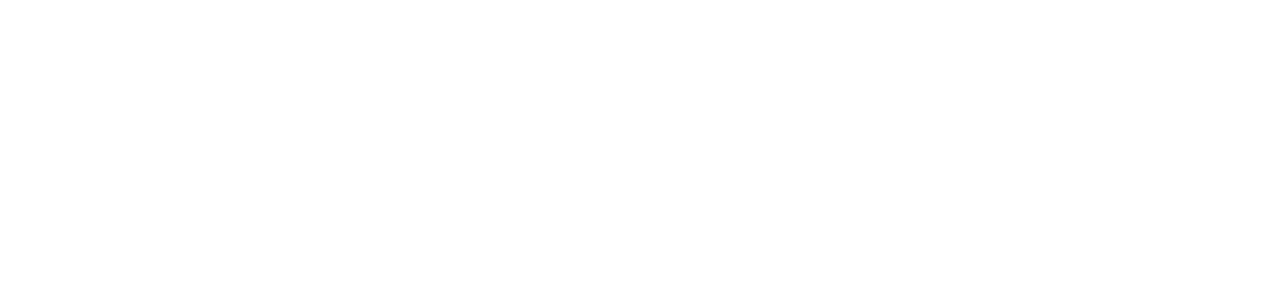
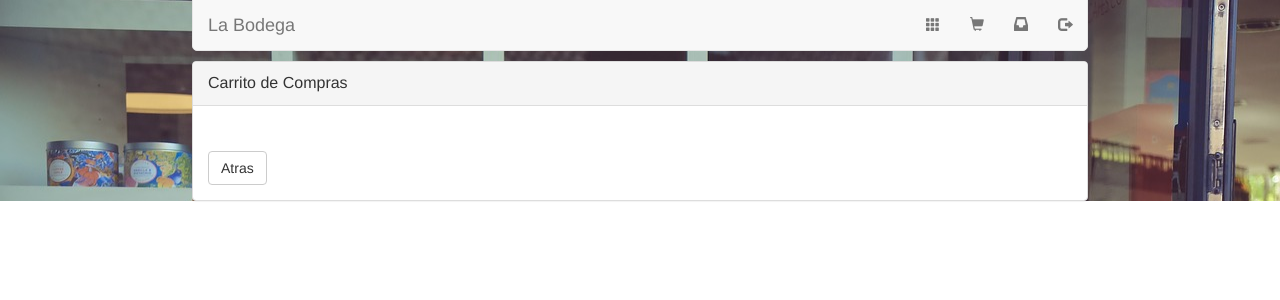
Before and after one commit to gtorres04/TiendaVirtualAngularCLI, an Angular app: page /pedidos in a window 1280 px wide. Before the commit this address led to /. Shown: the top 300 px of the page. Built offline with nearby package versions, Linux system fonts and the light colour scheme.

Commit message:
Se esta desarrollando el componete de pedidos

```diff
--- a/src/app/app-routing.component.ts
+++ b/src/app/app-routing.component.ts
@@ -3,11 +3,13 @@
 import {LoginComponent} from "./component/login/login.component";
 import { CatalogoProductosComponent } from "./component/catalogo-productos/catalogo-productos.component";
 import { DetalleProductoComponent } from "./component/detalle-producto/detalle-producto.component";
+import { PedidosComponent } from "./component/pedidos/pedidos.component";
 
 const routes: Routes = [
     {path: '', component: LoginComponent},
     {path: 'catalogo-productos', component: CatalogoProductosComponent},
-    {path: 'catalogo-productos/detalle-producto/:id', component: DetalleProductoComponent}
+    {path: 'catalogo-productos/detalle-producto/:id', component: DetalleProductoComponent},
+    {path: 'pedidos', component: PedidosComponent}
 ];
 
 @NgModule({
--- a/src/app/app.module.ts
+++ b/src/app/app.module.ts
@@ -12,6 +12,7 @@
 import { ItemProductoComponent } from './component/item-producto/item-producto.component';
 import { ProductosService } from './service/productos.service';
 import { DetalleProductoComponent } from './component/detalle-producto/detalle-producto.component';
+import { PedidosComponent } from './component/pedidos/pedidos.component';
 
 @NgModule({
   declarations: [
@@ -20,7 +21,8 @@
     MenuPrincipalComponent,
     CatalogoProductosComponent,
     ItemProductoComponent,
-    DetalleProductoComponent
+    DetalleProductoComponent,
+    PedidosComponent
   ],
   imports: [
     BrowserModule,
--- a/src/app/component/catalogo-productos/catalogo-productos.component.ts
+++ b/src/app/component/catalogo-productos/catalogo-productos.component.ts
@@ -40,6 +40,7 @@
     this.productoAAgregar.id = productoRecibido.id;
     this.productoAAgregar.nombre = productoRecibido.nombre;
     this.productoAAgregar.precio = productoRecibido.precio;
+    this.productoAAgregar.imagen = productoRecibido.imagen;
     this.productoAAgregar.unidadesDisponibles = productoRecibido.unidadesDisponibles;
     this.productoAAgregar.cantidadAComprar = event.cantidad;
     this.productosService.agregarProductoAlCarrito(this.productoAAgregar);
--- a/src/app/component/detalle-producto/detalle-producto.component.css
+++ b/src/app/component/detalle-producto/detalle-producto.component.css
@@ -1,13 +1,3 @@
-.container-info{
-    display: flex;
-    display: -webkit-flex;
-    flex-flow: row;
-    flex-wrap: wrap;
-}
-.container-info > *{
-    width: 47%;
-    margin: 10px;
-}
 img{
     width: 100%;
     border: 1px solid #dadaf3;
--- a/src/app/component/menu-principal/menu-principal.component.html
+++ b/src/app/component/menu-principal/menu-principal.component.html
@@ -17,7 +17,7 @@
   <div class="collapse navbar-collapse navbar-ex1-collapse">
      <ul class="nav navbar-nav navbar-right">
       <li><a href="#"><span class="glyphicon glyphicon-th"></span></a></li>
-      <li><a href="#"><span class="glyphicon glyphicon-shopping-cart"></span><span class="badge" *ngIf="cantidadAgregados!=0">{{cantidadAgregados}}</span></a></li>
+      <li><a href="javascript:;" routerLink="/pedidos"><span class="glyphicon glyphicon-shopping-cart"></span><span class="badge" *ngIf="cantidadAgregados!=0">{{cantidadAgregados}}</span></a></li>
       <li><a href="#"><span class="glyphicon glyphicon-inbox"></span></a></li>
       <li><a href="javascript:;" routerLink="/"><span class="glyphicon glyphicon-log-out"></span></a></li>
     </ul>
--- /dev/null
+++ b/src/app/component/pedidos/pedidos.component.css
@@ -0,0 +1,3 @@
+.imagen-pedidos{
+    width: 80px;
+}
--- /dev/null
+++ b/src/app/component/pedidos/pedidos.component.html
@@ -0,0 +1,28 @@
+<div class="imagen-fondo-principal">
+  <app-menu-principal></app-menu-principal>
+  <div class="panel-detalle-producto panel panel-default">
+    <div class="panel-heading">
+      <span class="panel-title">Carrito de Compras</span>
+    </div>
+    <div class="panel-body">
+      <div class="container-info">
+        <div class="lista-pedidos">
+          <ul class="media-list">
+            <li class="media" *ngFor="let producto of productosEnCarrito">
+              <a class="pull-left" href="#">
+                <img class="media-object imagen-pedidos" src="./assets/img/{{producto.imagen}}" alt="{{producto.nombre}}">
+              </a>
+              <div class="media-body">
+                <h4 class="media-heading">{{producto.nombre}}</h4>
+              </div>
+            </li>
+          </ul>
+        </div>
+        <div class="total-pedido">
+
+        </div>
+      </div>
+      <a href="javascript:;" (click)="goBack()" class="boton-volver btn btn-default">Atras</a>
+    </div>
+  </div>
+</div>
--- /dev/null
+++ b/src/app/component/pedidos/pedidos.component.ts
@@ -0,0 +1,24 @@
+import { Component, OnInit } from '@angular/core';
+import { Producto } from '../../domain/producto';
+import { ProductosService } from '../../service/productos.service';
+import { Location } from '@angular/common';
+
+@Component({
+  selector: 'app-pedidos',
+  templateUrl: './pedidos.component.html',
+  styleUrls: ['./pedidos.component.css']
+})
+export class PedidosComponent implements OnInit {
+
+  productosEnCarrito:Producto[];
+
+  constructor(private productosService:ProductosService,private location: Location,) { }
+
+  ngOnInit() {
+    this.productosEnCarrito = this.productosService.getProductosAgregadosAlCarrito();
+  }
+
+  goBack(): void {
+      this.location.back();
+  }
+}
--- a/src/styles.css
+++ b/src/styles.css
@@ -11,3 +11,13 @@
     background-image: url('./assets/img/main-fondo.jpg');
     height: 100%;
 }
+.container-info{
+    display: flex;
+    display: -webkit-flex;
+    flex-flow: row;
+    flex-wrap: wrap;
+}
+.container-info > *{
+    width: 47%;
+    margin: 10px;
+}
```
Also changed, not shown: 1 other file (tests, documents, lock files or other folders).
